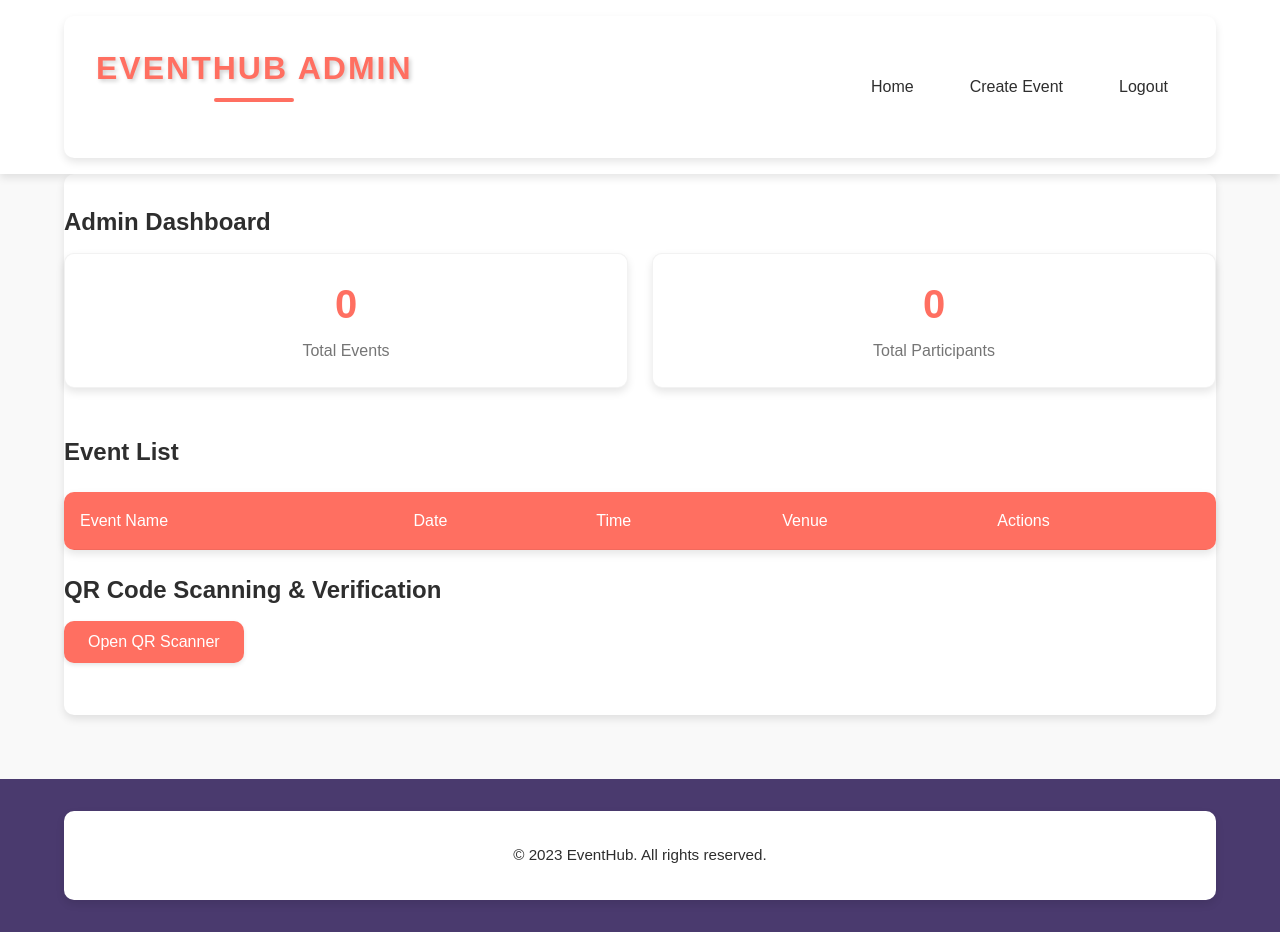
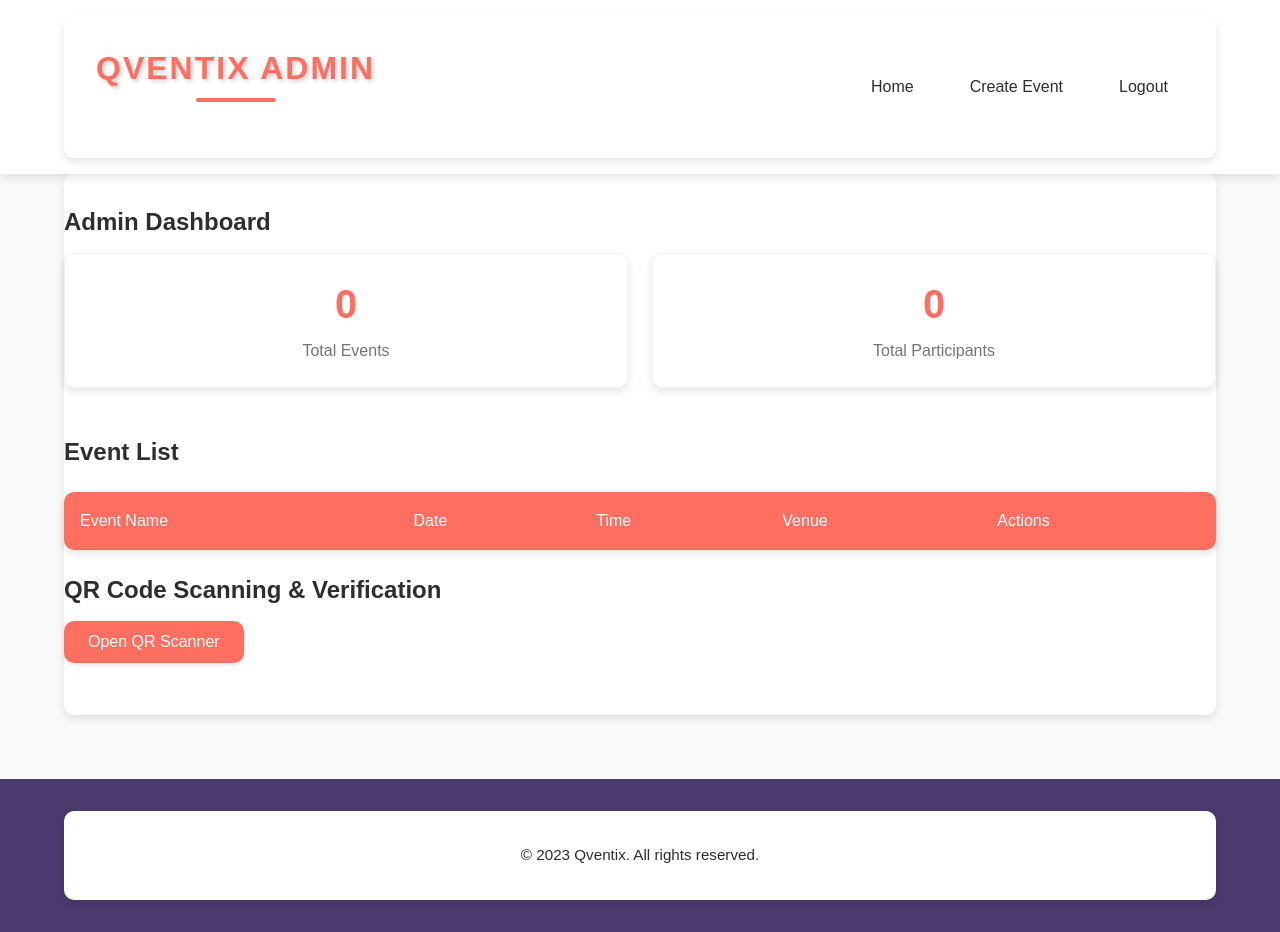
Before and after one commit to harshdeore875/EventHub.com, a PHP site: page /microproject2/admin_dashboard.php in a window 1280 px wide. Run offline with PHP 8.4, Linux system fonts and the light colour scheme; the visitor is signed in with stand-in values (Sample User, id 1); data that the repository does not hold is empty.

Commit message:
intial commit

```diff
--- a/admin_dashboard.php
+++ b/admin_dashboard.php
@@ -111,7 +111,7 @@ if ($_SERVER['REQUEST_METHOD'] === 'POST' && isset($_GET['verify'])) {
 <head>
     <meta charset="UTF-8">
     <meta name="viewport" content="width=device-width, initial-scale=1.0">
-    <title>Admin Dashboard - EventHub</title>
+    <title>Admin Dashboard - Qventix</title>
     <link rel="stylesheet" href="style.css">
     <link rel="stylesheet" href="additional_styles.css">
     <link rel="stylesheet" href="style1.css">
@@ -121,7 +121,7 @@ if ($_SERVER['REQUEST_METHOD'] === 'POST' && isset($_GET['verify'])) {
     <header>
         <nav class="container header-content">
             <div class="logo">
-                <h1>EventHub Admin</h1>
+                <h1>Qventix Admin</h1>
             </div>
             <ul class="nav-menu">
                 <li><a href="index.php">Home</a></li>
@@ -298,7 +298,7 @@ if ($_SERVER['REQUEST_METHOD'] === 'POST' && isset($_GET['verify'])) {
 
     <footer>
         <div class="container">
-            <p>&copy; 2023 EventHub. All rights reserved.</p>
+            <p>&copy; 2023 Qventix. All rights reserved.</p>
         </div>
     </footer>
 
--- a/index.php
+++ b/index.php
@@ -32,14 +32,14 @@ $result = mysqli_stmt_get_result($stmt);
 <head>
     <meta charset="UTF-8">
     <meta name="viewport" content="width=device-width, initial-scale=1.0">
-    <title>EventHub - Online Event Registration</title>
+    <title>Qventix - Online Event Registration</title>
     <link rel="stylesheet" href="style1.css">
 </head>
 <body>
     <header>
         <nav class="container header-content">
             <div class="logo">
-                <h1>EventHub</h1>
+                <h1>Qventix</h1>
             </div>
             <ul class="nav-menu">
                 <li><a href="index.php" class="active">Home</a></li>
@@ -158,7 +158,7 @@ $result = mysqli_stmt_get_result($stmt);
 
     <footer>
         <div class="container">
-            <p>&copy; 2023 EventHub. All rights reserved.</p>
+            <p>&copy; 2023 Qventix. All rights reserved.</p>
         </div>
     </footer>
 </body>
--- a/login.php
+++ b/login.php
@@ -49,7 +49,7 @@ if ($_SERVER['REQUEST_METHOD'] == 'POST') {
 <head>
     <meta charset="UTF-8">
     <meta name="viewport" content="width=device-width, initial-scale=1.0">
-    <title>Login - EventHub</title>
+    <title>Login - Qventix</title>
     <link rel="stylesheet" href="style.css">
     <link rel="stylesheet" href="additional-styles.css">
     <link rel="stylesheet" href="style1.css">
@@ -59,7 +59,7 @@ if ($_SERVER['REQUEST_METHOD'] == 'POST') {
     <header>
         <nav class="container header-content">
             <div class="logo">
-                <h1>EventHub</h1>
+                <h1>Qventix</h1>
             </div>
             <ul class="nav-menu">
                 <li><a href="index.php">Home</a></li>
--- a/register.php
+++ b/register.php
@@ -46,7 +46,7 @@ if ($_SERVER['REQUEST_METHOD'] == 'POST') {
                     $mail->SMTPSecure = PHPMailer::ENCRYPTION_STARTTLS;
                     $mail->Port = 587;
 
-                    $mail->setFrom('harshdeore865@gmail.com', 'EventHub');
+                    $mail->setFrom('harshdeore865@gmail.com', 'Qventix');
                     $mail->addAddress($email, $name);
 
                     $mail->isHTML(true);
@@ -76,7 +76,7 @@ if ($_SERVER['REQUEST_METHOD'] == 'POST') {
 <head>
     <meta charset="UTF-8">
     <meta name="viewport" content="width=device-width, initial-scale=1.0">
-    <title>Register - EventHub</title>
+    <title>Register - Qventix</title>
     <link rel="stylesheet" href="style.css">
     <link rel="stylesheet" href="style1.css">
 </head>
@@ -84,7 +84,7 @@ if ($_SERVER['REQUEST_METHOD'] == 'POST') {
     <header>
         <nav class="container header-content">
             <div class="logo">
-                <h1>EventHub</h1>
+                <h1>Qventix</h1>
             </div>
             <ul class="nav-menu">
                 <li><a href="index.php">Home</a></li>
```
Also changed, not shown: qrcodes/ticket_78.png (added).
